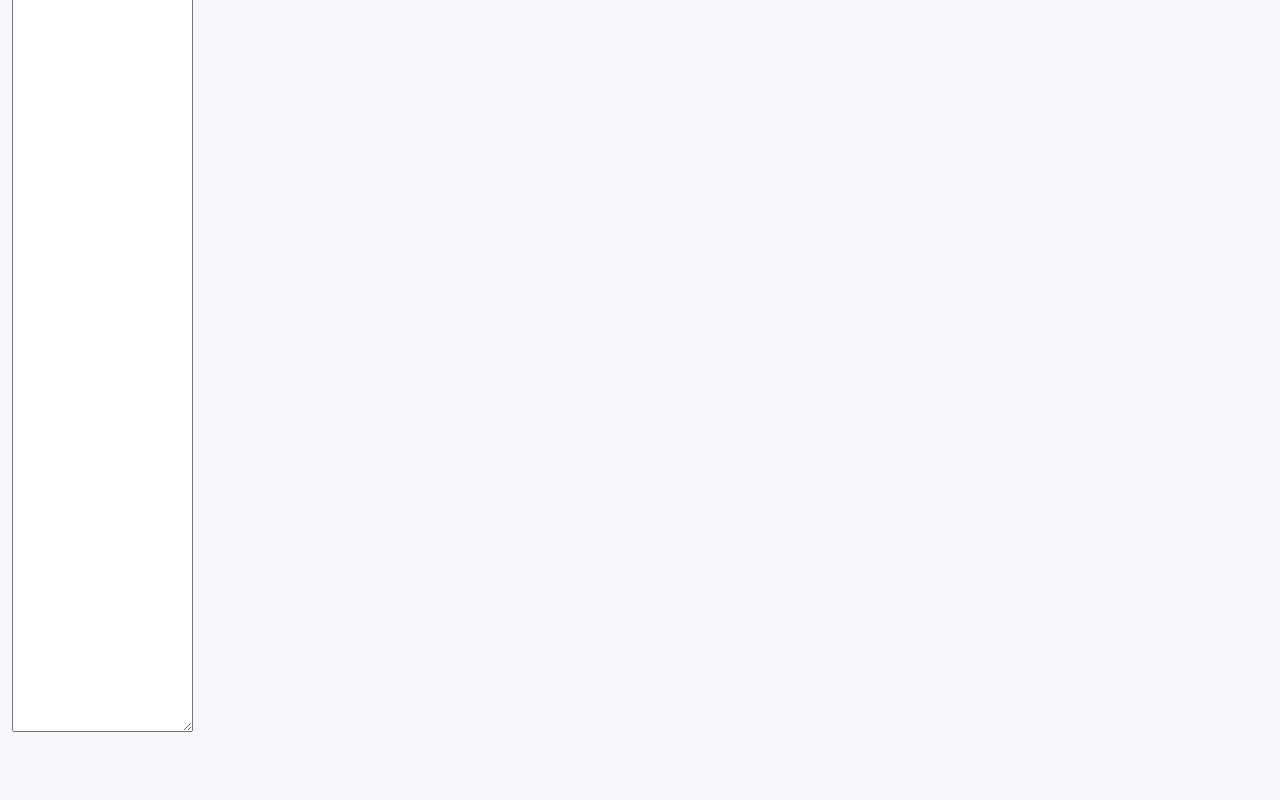
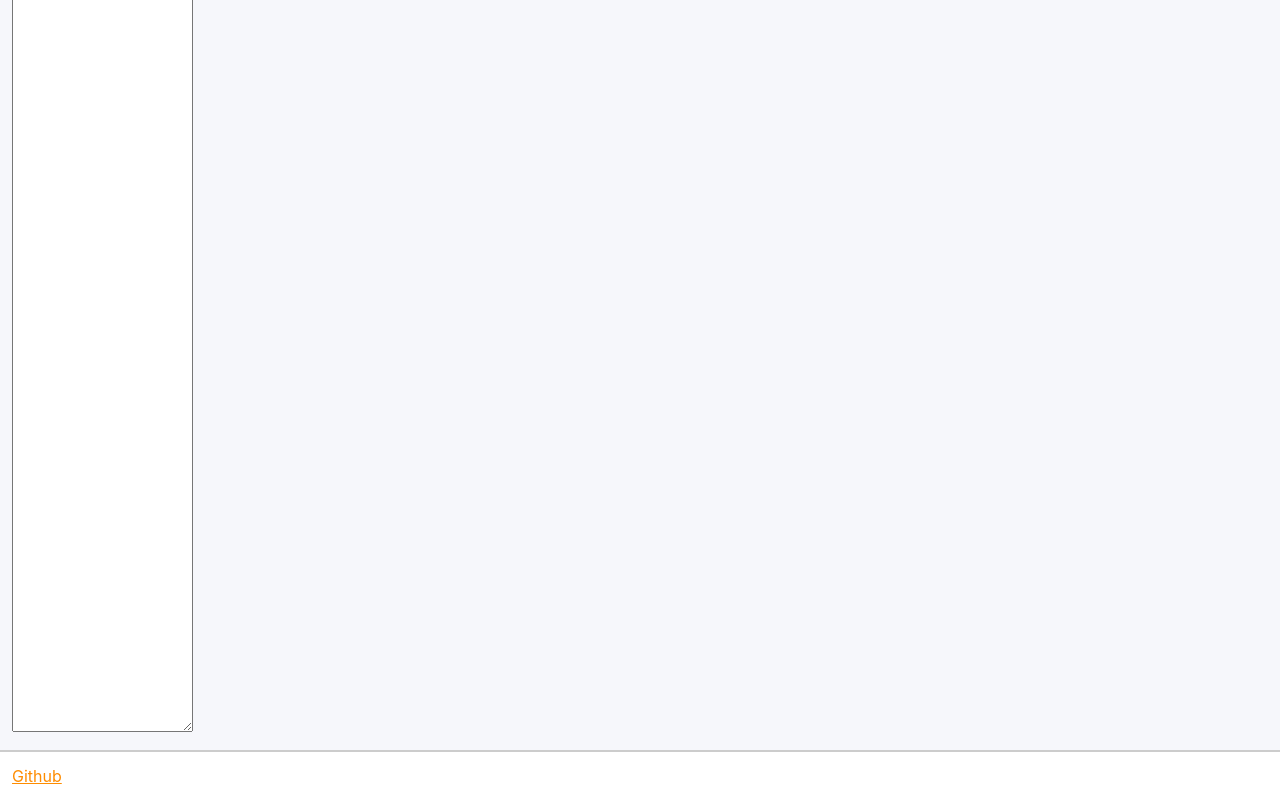
Before and after one commit to anami/easyjet-test, a React (Vite) app: page / in a window 1280 px wide. Shown: the part 320-1120 px from the top of the page. Before the commit the page ends 1070 px from the top, so only its background shows below. Built offline with nearby package versions, Linux system fonts and the light colour scheme.

Commit message:
helpful link added to repo

```diff
--- a/src/App.tsx
+++ b/src/App.tsx
@@ -30,6 +30,9 @@ function App() {
         {testType === 'knight' && <KnightTravel />}
         {testType === 'craps' && <Craps />}
       </main>
+      <footer>
+        <a href="https://github.com/anami/easyjet-test">Github</a>
+      </footer>
 
 
     </>
--- a/src/index.css
+++ b/src/index.css
@@ -18,9 +18,19 @@ main {
   padding: 12px;
 }
 
-header {
+header, footer {
    color: var(--main-color);
    padding: 0 12px;
+}
+
+footer {
+  padding: 12px;
+  border-top: solid 2px #ccc;
+  background-color: white;
+}
+
+footer a, footer a:visited {
+  color: var(--main-color);
 }
 
 button {
```
